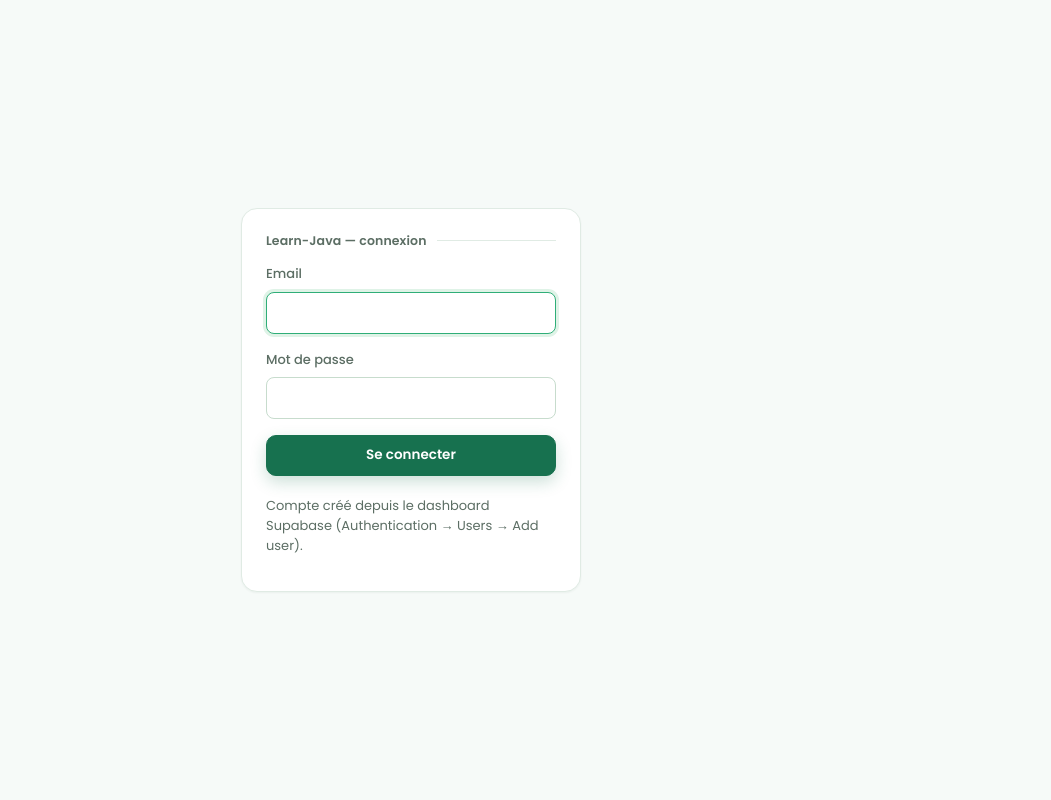
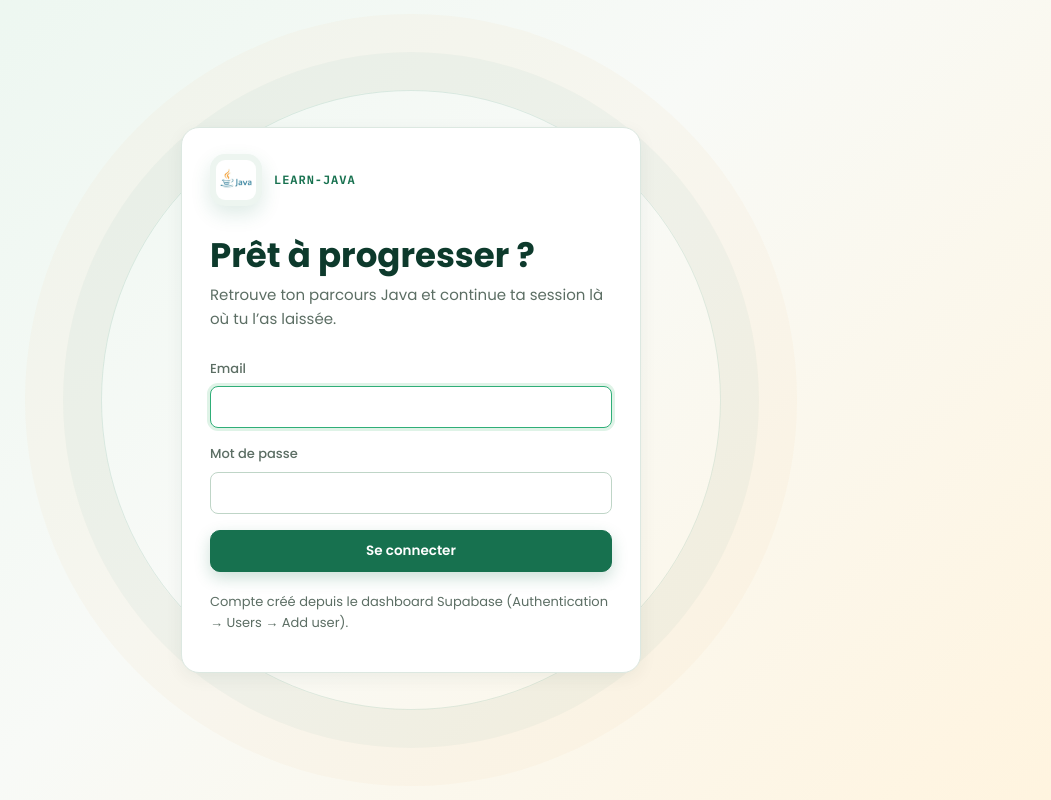
Before and after one commit to Hamood339/learn-java, a React (Vite) app in the folder learn-java/: page / in a window 1280 px wide. Shown: the whole page, without its empty margins (229-1280 px from the left). Built offline with nearby package versions, Linux system fonts and the light colour scheme; no server answers.

Commit message:
correction sur le design et avoir la possibilite d'ajouter sur db

```diff
--- a/learn-java/index.html
+++ b/learn-java/index.html
@@ -3,7 +3,7 @@
   <head>
     <meta charset="UTF-8" />
     <meta name="viewport" content="width=device-width, initial-scale=1.0" />
-    <link rel="icon" type="image/webp" href="/java-logo.webp" />
+    <link rel="icon" type="image/webp" href="/java%20logo.webp" />
     <link rel="preconnect" href="https://fonts.googleapis.com" />
     <link rel="preconnect" href="https://fonts.gstatic.com" crossorigin />
     <link
--- a/learn-java/src/App.jsx
+++ b/learn-java/src/App.jsx
@@ -54,7 +54,15 @@ export default function App() {
   if (loading) return <div style={{ padding: 40 }}>Chargement…</div>;
   if (!user) return <Login />;
 
-  const viewProps = { settings, refreshSettings, setView, toast };
+  const viewProps = {
+    settings,
+    refreshSettings,
+    onSettingsChange: refreshSettings,
+    setView,
+    toast,
+    showToast: toast,
+    onSaved: refreshSettings,
+  };
 
   return (
     <div className="app">
--- a/learn-java/src/components/Login.jsx
+++ b/learn-java/src/components/Login.jsx
@@ -18,9 +18,15 @@ export default function Login() {
   }
 
   return (
-    <div style={{ minHeight: "100vh", display: "flex", alignItems: "center", justifyContent: "center", background: "var(--paper)", padding: 16 }}>
-      <form onSubmit={handleSubmit} className="card" style={{ width: "min(340px, 100%)" }}>
-        <h2 className="section-title">Learn-Java — connexion</h2>
+    <div className="login-shell">
+      <div className="login-orbit" aria-hidden="true" />
+      <form onSubmit={handleSubmit} className="card login-card">
+        <div className="login-brand">
+          <img src="/java%20logo.webp" alt="Logo Learn-Java" />
+          <span>LEARN-JAVA</span>
+        </div>
+        <h1>Prêt à progresser ?</h1>
+        <p className="login-intro">Retrouve ton parcours Java et continue ta session là où tu l’as laissée.</p>
         <div className="stack">
           <label className="field">
             Email
--- a/learn-java/src/components/Sidebar.jsx
+++ b/learn-java/src/components/Sidebar.jsx
@@ -26,7 +26,7 @@ export default function Sidebar({ view, setView, settings }) {
       {/* Barre visible uniquement sur mobile */}
       <div className="rail-mobile-bar">
         <div className="rail-brand">
-          <img className="brand-logo" src="/java-logo.webp" alt="Learn-Java" />
+          <img className="brand-logo" src="/java%20logo.webp" alt="Learn-Java" />
           <span className="name">Learn-Java</span>
         </div>
         <button
@@ -43,7 +43,7 @@ export default function Sidebar({ view, setView, settings }) {
 
       <aside className={"rail" + (open ? " mobile-open" : "")}>
         <div className="rail-brand">
-          <img className="brand-logo" src="/java-logo.webp" alt="Learn-Java" />
+          <img className="brand-logo" src="/java%20logo.webp" alt="Learn-Java" />
           <span className="name">Learn-Java</span>
         </div>
         <div className="rail-status">{statusLabel}</div>
--- a/learn-java/src/index.css
+++ b/learn-java/src/index.css
@@ -10,11 +10,12 @@
 :root {
   /* Surfaces */
   --white: #ffffff;
-  --mist: #f6faf8;
+  --mist: #f4f7f5;
   --surface: #ffffff;
-  --surface-tint: #eef7f1;
-  --border: #e0ebe4;
-  --border-strong: #c7dccd;
+  --surface-tint: #edf5f0;
+  --surface-warm: #fffaf2;
+  --border: #dce8e1;
+  --border-strong: #bfd5c7;
 
   /* Texte */
   --ink: #10201a;
@@ -30,6 +31,10 @@
   --green-400: #7fd2a5;
   --green-100: #dff3e7;
   --green-050: #f1faf4;
+  --coral: #e8795f;
+  --coral-soft: #fff0eb;
+  --gold: #e2aa4d;
+  --gold-soft: #fff7e7;
 
   /* Alerte (hors palette verte, réservée à l'urgence réelle) */
   --alert-bg: #fdeeea;
@@ -54,9 +59,9 @@
   --grid-line: rgba(13, 58, 44, 0.04);
 
   --radius-s: 8px;
-  --radius-m: 16px;
-  --shadow-sm: 0 1px 2px rgba(13, 58, 44, 0.05);
-  --shadow-md: 0 16px 40px rgba(13, 58, 44, 0.10);
+  --radius-m: 18px;
+  --shadow-sm: 0 5px 18px rgba(13, 58, 44, 0.06);
+  --shadow-md: 0 18px 45px rgba(13, 58, 44, 0.14);
 
   --font-heading: "Poppins", system-ui, sans-serif;
   --font-body: "Poppins", system-ui, sans-serif;
@@ -73,8 +78,8 @@ body {
   font-family: var(--font-body);
   background: var(--mist);
   color: var(--ink);
-  font-size: 15px;
-  line-height: 1.55;
+  font-size: 16px;
+  line-height: 1.6;
   -webkit-font-smoothing: antialiased;
   -moz-osx-font-smoothing: grayscale;
 }
@@ -90,16 +95,51 @@ button, input, textarea, select { font-family: inherit; font-size: inherit; colo
 
 img { max-width: 100%; display: block; }
 
-.app { display: grid; grid-template-columns: 232px 1fr; min-height: 100vh; }
+.login-shell {
+  min-height: 100vh;
+  display: grid;
+  place-items: center;
+  position: relative;
+  overflow: hidden;
+  padding: 32px 18px;
+  background: linear-gradient(135deg, #eaf6ef 0%, #f8faf7 48%, #fff4df 100%);
+}
+.login-orbit {
+  position: absolute;
+  width: min(620px, 90vw);
+  aspect-ratio: 1;
+  border: 1px solid rgba(23, 113, 79, 0.13);
+  border-radius: 50%;
+  box-shadow: 0 0 0 38px rgba(23, 113, 79, 0.035), 0 0 0 76px rgba(226, 170, 77, 0.045);
+}
+.login-card {
+  position: relative;
+  width: min(460px, 100%);
+  padding: clamp(28px, 6vw, 46px);
+  border: 1px solid rgba(255, 255, 255, 0.9);
+  box-shadow: 0 24px 70px rgba(13, 58, 44, 0.16);
+  background: rgba(255, 255, 255, 0.94);
+}
+.login-brand { display: flex; align-items: center; gap: 12px; color: var(--green-700); font: 700 12px var(--font-mono); letter-spacing: .08em; }
+.login-brand img { width: 52px; height: 52px; object-fit: contain; padding: 6px; border-radius: 15px; background: var(--surface-tint); box-shadow: 0 8px 20px rgba(23, 113, 79, 0.14); }
+.login-card h1 { margin: 30px 0 8px; font: 700 clamp(26px, 5vw, 34px)/1.15 var(--font-heading); color: var(--green-900); }
+.login-intro { margin: 0 0 28px; color: var(--ink-soft); font-size: 15px; }
+
+.app {
+  display: grid;
+  grid-template-columns: 248px minmax(0, 1fr);
+  min-height: 100vh;
+  background: radial-gradient(circle at 80% 0%, rgba(226, 170, 77, 0.10), transparent 28rem), var(--mist);
+}
 
 /* ================= Sidebar (desktop) ================= */
 .rail-mobile-bar { display: none; }
 .rail-overlay { display: none; }
 
 .rail {
-  background: linear-gradient(180deg, var(--green-900), #0a2e22);
+  background: linear-gradient(160deg, var(--green-900) 0%, #0a2e22 72%, #163f32 100%);
   color: var(--paper-on-navy);
-  padding: 24px 16px;
+  padding: 30px 18px 22px;
   display: flex;
   flex-direction: column;
   gap: 22px;
@@ -111,18 +151,19 @@ img { max-width: 100%; display: block; }
 }
 .rail-brand { display: flex; align-items: center; gap: 10px; padding: 0 4px; }
 .rail-brand .brand-logo {
-  width: 30px;
-  height: 30px;
+  width: 42px;
+  height: 42px;
   flex-shrink: 0;
   object-fit: contain;
   background: var(--white);
-  border-radius: 8px;
-  padding: 4px;
+  border-radius: 12px;
+  padding: 5px;
+  box-shadow: 0 6px 18px rgba(0, 0, 0, 0.18);
 }
 .rail-brand .name {
   font-family: var(--font-heading);
   font-weight: 600;
-  font-size: 16px;
+  font-size: 18px;
   letter-spacing: -0.01em;
 }
 .rail-status {
@@ -188,8 +229,8 @@ img { max-width: 100%; display: block; }
 .hamburger-btn:hover { background: rgba(255, 255, 255, 0.08); }
 
 /* ================= Main ================= */
-main { padding: 36px 44px 64px; min-width: 0; background: var(--mist); }
-.view { max-width: 920px; }
+main { padding: 48px clamp(24px, 5vw, 72px) 72px; min-width: 0; background: transparent; }
+.view { max-width: 1120px; width: 100%; margin: 0 auto; }
 .view-header {
   display: flex;
   justify-content: space-between;
@@ -200,9 +241,9 @@ main { padding: 36px 44px 64px; min-width: 0; background: var(--mist); }
 }
 .view-header h1 {
   font-family: var(--font-heading);
-  font-size: clamp(20px, 4vw, 25px);
+  font-size: clamp(24px, 3vw, 34px);
   margin: 0 0 5px;
-  font-weight: 600;
+  font-weight: 700;
   letter-spacing: -0.015em;
   color: var(--ink);
 }
@@ -223,17 +264,18 @@ main { padding: 36px 44px 64px; min-width: 0; background: var(--mist); }
   background: var(--surface);
   border: 1px solid var(--border);
   border-radius: var(--radius-m);
-  padding: 22px 24px;
+  padding: 26px 28px;
   box-shadow: var(--shadow-sm);
-  transition: box-shadow .18s ease, border-color .18s ease;
+  transition: box-shadow .18s ease, border-color .18s ease, transform .18s ease;
 }
+.card:hover { border-color: var(--border-strong); box-shadow: var(--shadow-md); transform: translateY(-2px); }
 .card + .card { margin-top: 16px; }
 .stack { display: flex; flex-direction: column; gap: 16px; }
-.row-2 { display: grid; grid-template-columns: 1fr 1fr; gap: 16px; }
+.row-2 { display: grid; grid-template-columns: repeat(2, minmax(0, 1fr)); gap: 20px; }
 
 .section-title {
   font-family: var(--font-heading);
-  font-size: 12.5px;
+  font-size: 13px;
   letter-spacing: 0.01em;
   color: var(--ink-soft);
   margin: 0 0 14px;
@@ -249,11 +291,12 @@ main { padding: 36px 44px 64px; min-width: 0; background: var(--mist); }
   display: flex;
   align-items: center;
   gap: 14px;
-  padding: 16px 20px;
+  padding: 19px 22px;
   border-radius: var(--radius-m);
   border: 1px solid var(--border);
-  margin-bottom: 20px;
-  background: var(--surface);
+  margin-bottom: 24px;
+  background: linear-gradient(110deg, var(--surface) 0%, var(--surface-tint) 100%);
+  box-shadow: var(--shadow-sm);
 }
 .banner.due { background: var(--green-050); border-color: var(--green-400); }
 .banner.late { background: var(--alert-bg); border-color: var(--alert-border); }
@@ -453,6 +496,18 @@ textarea { resize: vertical; font-family: var(--font-body); line-height: 1.6; }
 .lib-entry .lib-title { color: var(--ink); }
 .lib-entry .body { padding: 0 22px 20px; font-size: 14px; line-height: 1.65; color: var(--ink); }
 .lib-entry .body h3 { font-family: var(--font-heading); color: var(--green-700); }
+.library-editor {
+  margin-bottom: 24px;
+  background: linear-gradient(135deg, var(--surface) 0%, var(--surface-tint) 100%);
+}
+.editor-heading { display: flex; align-items: flex-start; justify-content: space-between; gap: 18px; margin-bottom: 18px; }
+.editor-heading .section-title { margin-bottom: 6px; }
+.editor-heading .muted { margin: 0; }
+.save-status { flex-shrink: 0; color: var(--green-700); background: var(--green-100); border: 1px solid var(--green-400); border-radius: 999px; padding: 6px 11px; font: 600 11px var(--font-mono); }
+.library-textarea { min-height: 260px; font-family: var(--font-mono); font-size: 13px; line-height: 1.65; background: rgba(255, 255, 255, 0.9); }
+.editor-footer { display: flex; align-items: center; justify-content: space-between; gap: 16px; margin-top: 16px; }
+.editor-hint { color: var(--ink-faint); font: 11px var(--font-mono); }
+.code-block { margin: 14px 0; overflow-x: auto; padding: 16px 18px; border: 1px solid rgba(127, 210, 165, 0.25); border-radius: 12px; background: linear-gradient(135deg, #102d24, #173f32); color: #e3f7ea; font: 13px/1.7 var(--font-mono); white-space: pre; }
 
 /* ================= Toast ================= */
 .toast {
@@ -521,7 +576,13 @@ textarea { resize: vertical; font-family: var(--font-body); line-height: 1.6; }
   .view-header { align-items: flex-start; margin-bottom: 22px; }
   .date-tag { align-self: flex-start; }
 
-  .card { padding: 18px; }
+  .card { padding: 20px; border-radius: 16px; }
+  .editor-heading, .editor-footer { align-items: stretch; flex-direction: column; }
+  .save-status { align-self: flex-start; }
+  .editor-hint { line-height: 1.5; }
+  .login-shell { padding: 20px 14px; }
+  .login-card { padding: 26px 22px; border-radius: 22px; }
+  .login-card h1 { margin-top: 24px; }
 
   .btn-row { flex-direction: column; align-items: stretch; }
   .btn-row .btn { width: 100%; }
@@ -537,6 +598,7 @@ textarea { resize: vertical; font-family: var(--font-body); line-height: 1.6; }
 /* Petits téléphones : cartes plus compactes, titres réduits */
 @media (max-width: 380px) {
   main { padding: calc(var(--mobile-bar-h) + 20px) 14px 40px; }
-  .card { padding: 15px; border-radius: 12px; }
+  .card { padding: 16px; border-radius: 14px; }
+  .login-card { padding: 22px 18px; border-radius: 18px; }
   .quiz-q { padding: 14px; }
 }
```
Also changed, not shown: learn-java/src/components/Bibliotheque.jsx (+60 -0 lines), learn-java/src/lib/utils.js, 1 other file (tests, documents, lock files or other folders).
